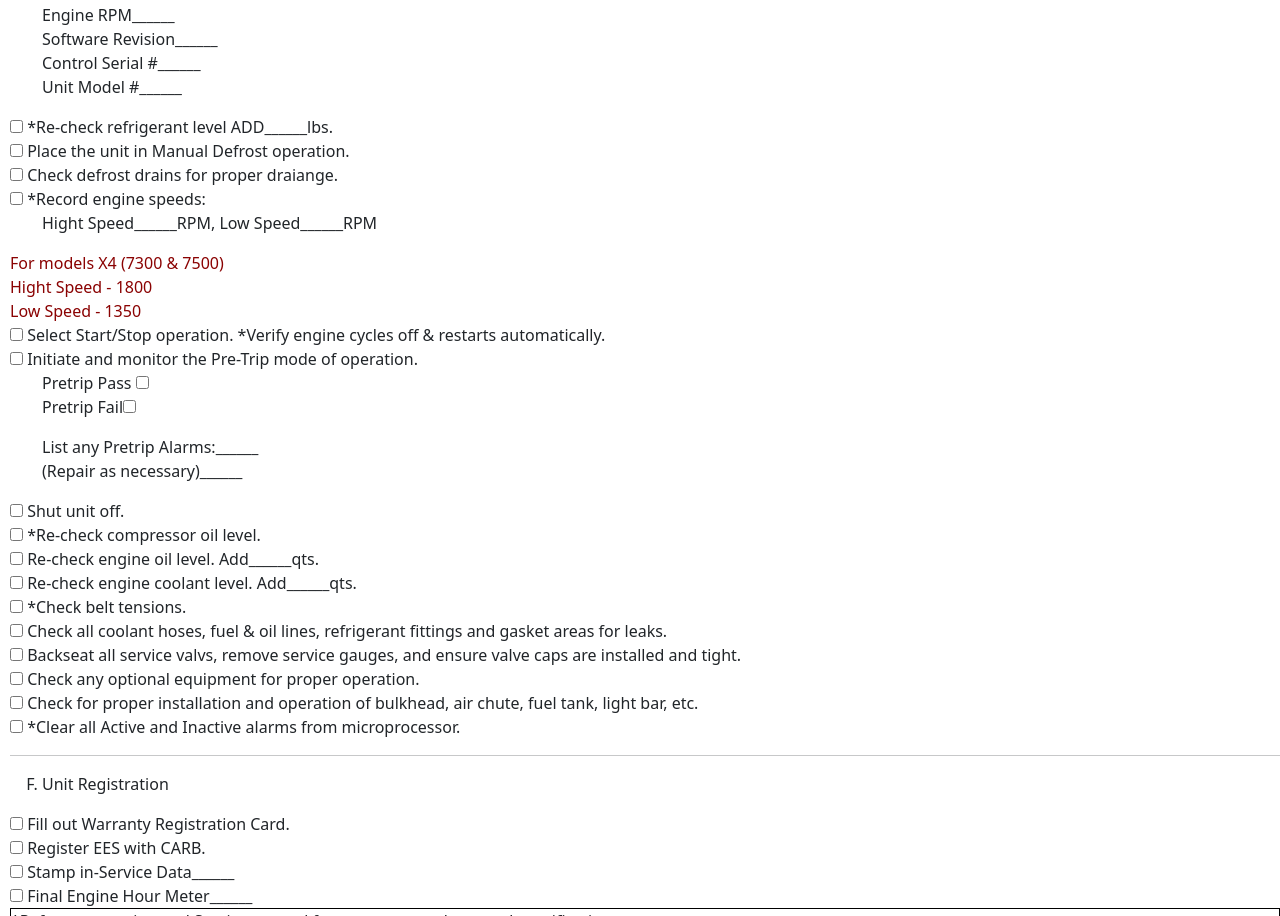
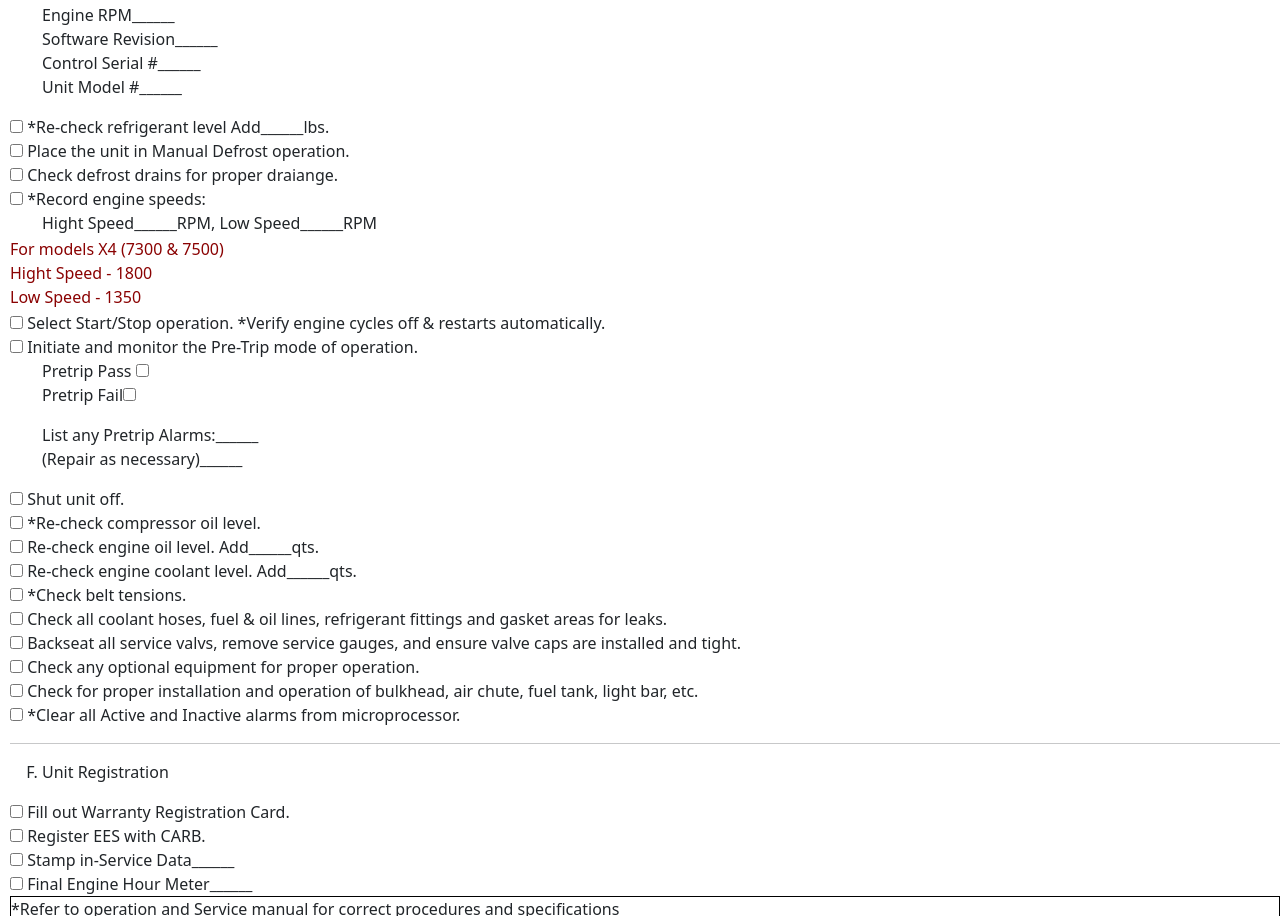
Before and after one commit to CTR-CA/ctr.github.io, a plain HTML site: page index.html in a window 1280 px wide. Shown: the part 2365-3281 px from the top of the page. Drawn offline with nearby package versions, Linux system fonts and the light colour scheme.

Commit message:
add_content

```diff
--- a/index.html
+++ b/index.html
@@ -236,7 +236,7 @@
 </div>
                     <div>
                     <input type="checkbox">
-                    <lable>*Re-check refrigerant level ADD______lbs.</lable>
+                    <lable>*Re-check refrigerant level Add______lbs.</lable>
                     </div>
                     <div>
                     <input type="checkbox">
@@ -251,11 +251,11 @@
                     <lable>*Record engine speeds:</lable>
                     </div>
                     <div>
-<ul style="list-style-type: none;">
+<ul class="p__ul" style="list-style-type: none;">
   <li>Hight Speed______RPM, Low Speed______RPM</li>
   </ul>
-  </div>
-  <div>
+</div>
+  <div class="p__div">
  <p class="p">For models X4 (7300 & 7500)</p>
  <p class="p">Hight Speed - 1800</p>
  <p class="p">Low Speed - 1350</p>
--- a/style.css
+++ b/style.css
@@ -40,3 +40,9 @@
   color: rgb(138, 2, 2);
   margin: 0px;
 }
+.p__div {
+  margin-bottom: 2px;
+}
+.p__ul {
+  margin-bottom: 2px;
+}
```
